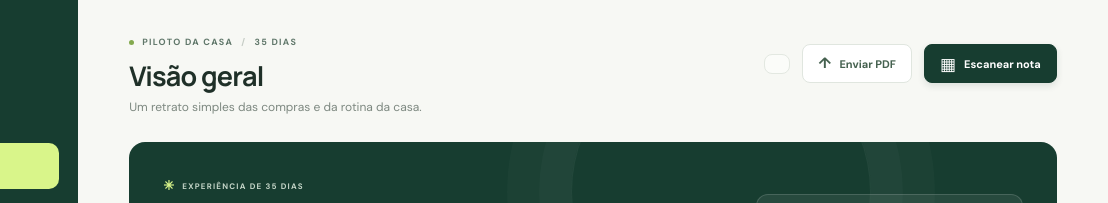
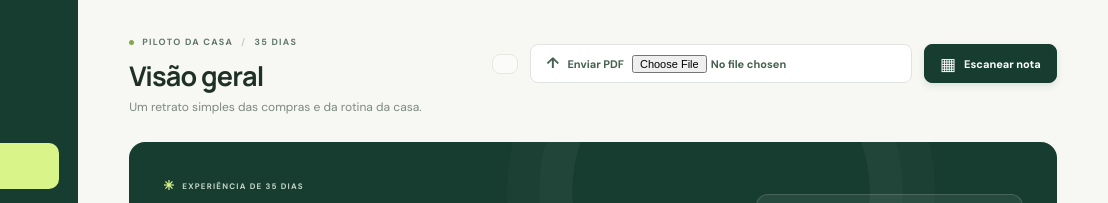
Before and after one commit to humbertorochaaa/PilotoCasa, a plain HTML site: page index.html in a window 1280 px wide. Shown: the top 203 px of the page, 172-1280 px from the left. Drawn offline with nearby package versions, Linux system fonts and the light colour scheme.

Commit message:
Open PDF picker directly from desktop control

```diff
--- a/index.html
+++ b/index.html
@@ -48,7 +48,7 @@
           </div>
           <div class="top-actions">
             <span class="today-pill" id="todayLabel"></span>
-            <button class="button button-outline" id="uploadReceiptButton" type="button"><span class="upload-icon">↑</span> Enviar PDF</button>
+            <label class="button button-outline pdf-upload-label" id="uploadReceiptButton"><span class="upload-icon">↑</span> Enviar PDF<input id="receiptUploadInput" type="file" accept="application/pdf,.pdf" aria-label="Escolher PDF da nota" /></label>
             <button class="button button-primary" id="addReceiptButton" type="button"><span class="plus">▦</span> Escanear nota</button>
           </div>
         </header>
@@ -180,7 +180,6 @@
       <div class="scanner-actions"><button class="button button-primary" id="startScannerButton" type="button">Abrir câmera</button></div>
       <p class="scanner-fallback">Se preferir, feche esta janela e cole o link ou a chave de acesso no formulário.</p>
     </dialog>
-    <input id="receiptUploadInput" type="file" accept="application/pdf,.pdf" hidden aria-label="Escolher PDF da nota" />
     <div class="toast" id="toast" role="status" aria-live="polite"></div>
     <script src="https://cdn.jsdelivr.net/npm/jsqr@1.4.0/dist/jsQR.min.js" crossorigin="anonymous"></script>
     <script src="app.js"></script>
```
